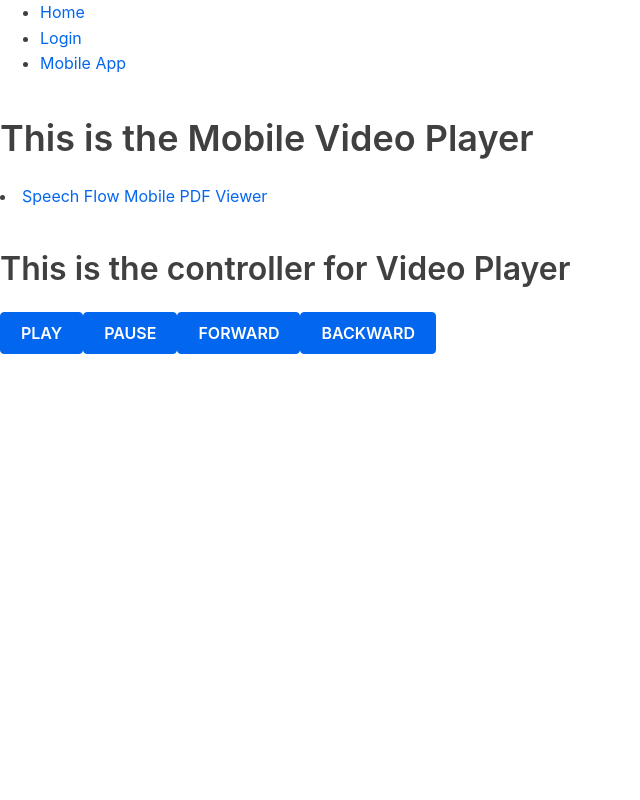
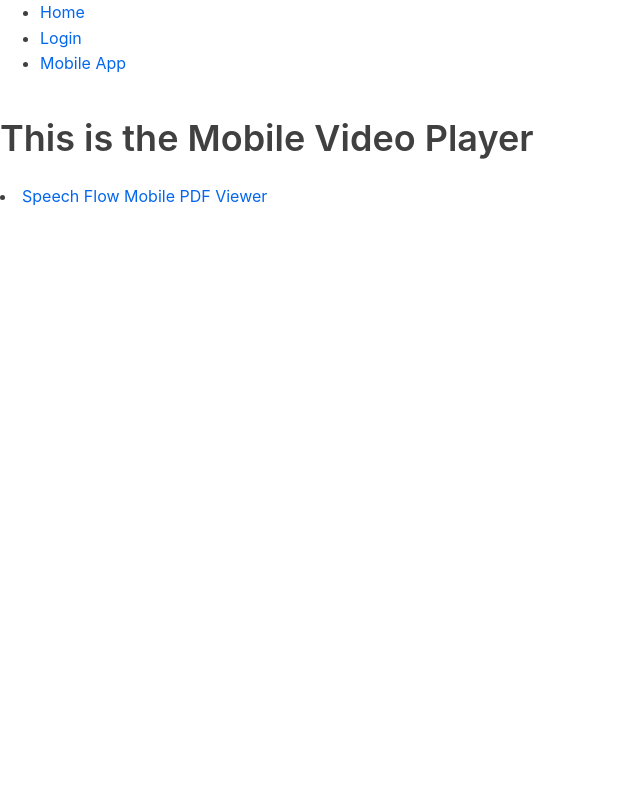
Before and after one commit to huaigulin/SpeechFlow, a React (Create React App) app in the folder palocal/: page /PageMobileVideo in a window 1280 px wide. Shown: the top 800 px of the page, without its empty margins (0-640 px from the left). Built offline with nearby package versions, Linux system fonts and the light colour scheme; no server answers.

Commit message:
play and pause working

```diff
--- a/palocal/src/App.js
+++ b/palocal/src/App.js
@@ -91,7 +91,11 @@
             <Route
               path="/PageMobileVideo"
               render={props => (
-                <PageMobileVideo {...props} data={this.state.data} />
+                <PageMobileVideo
+                  {...props}
+                  data={this.state.data}
+                  socket={this.state.socket}
+                />
               )}
             />
           </div>
--- a/palocal/src/PageMobileVideo.js
+++ b/palocal/src/PageMobileVideo.js
@@ -1,7 +1,10 @@
 import React, { Component } from 'react';
 import Navbar from './Navbar';
 import { Link } from 'react-router-dom';
+import VideoPlayer from './VideoPlayer';
 class PageMobileVideo extends Component {
+
+
   render() {
     return (
       <div>
@@ -10,11 +13,7 @@
         <li>
           <Link to="/PageMobilePDF/">Speech Flow Mobile PDF Viewer</Link>
         </li>
-        <h2>This is the controller for Video Player</h2>
-        <button>PLAY</button>
-        <button>PAUSE</button>
-        <button>FORWARD</button>
-        <button>BACKWARD</button>
+        <VideoPlayer socket={this.props.socket}></VideoPlayer>
       </div>
     );
   }
--- a/palocal/src/VideoPlayer.js
+++ b/palocal/src/VideoPlayer.js
@@ -2,15 +2,65 @@
 import ReactPlayer from 'react-player';
 
 class VideoPlayer extends Component {
+
+  state = {
+    playing: true
+  };
+
+  componentDidMount(){
+    this.props.socket.on('play', () => {
+      console.log('recieved play');
+      this.setState({playing: true})
+    });
+
+    this.props.socket.on('pause', () => {
+      console.log('recieved pause');
+      this.setState({playing: false});
+    });
+  }
+
+  componentWillUnmount() {
+    this.props.socket.removeListener('play');
+    this.props.socket.removeListener('pause');
+  }
+
+  handlePlay(socket) {
+    console.log('hit play');
+    socket.emit('play');
+  }
+
+  handlePause(socket) {
+    console.log('hit pause');
+    socket.emit('pause');
+  }
+
+  handleForward(socket) {
+    console.log('hit forward');
+    socket.emit('forward');
+  }
+
+  handleBackward(socket,username) {
+    console.log('hit backward');
+    socket.emit('backward');
+  }
+
   render() {
     return (
+    <div>
       <ReactPlayer
-        url="https://www.youtube.com/watch?v=bESGLojNYSo"
-        playing="true"
-        controls="true"
+        url="http://www.youtube.com/watch?v=bESGLojNYSo"
+        playing={this.state.playing}
+        controls={true}
         width="1280px"
         height="720px"
       />
+      <h2>This is the controller for Video Player</h2>
+      <button onClick={() => {this.handlePlay(this.props.socket)}}>PLAY</button>
+      <button onClick={() => {this.handlePause(this.props.socket)}}>PAUSE</button>
+      <button onClick={() => {this.handleForward(this.props.socket)}}>FORWARD</button>
+      <button onClick={() => {this.handleBackward(this.props.socket)}}>BACKWARD</button>
+    </div>
+
     );
   }
 }
```
Also changed, not shown: 1 other file (tests, documents, lock files or other folders).
